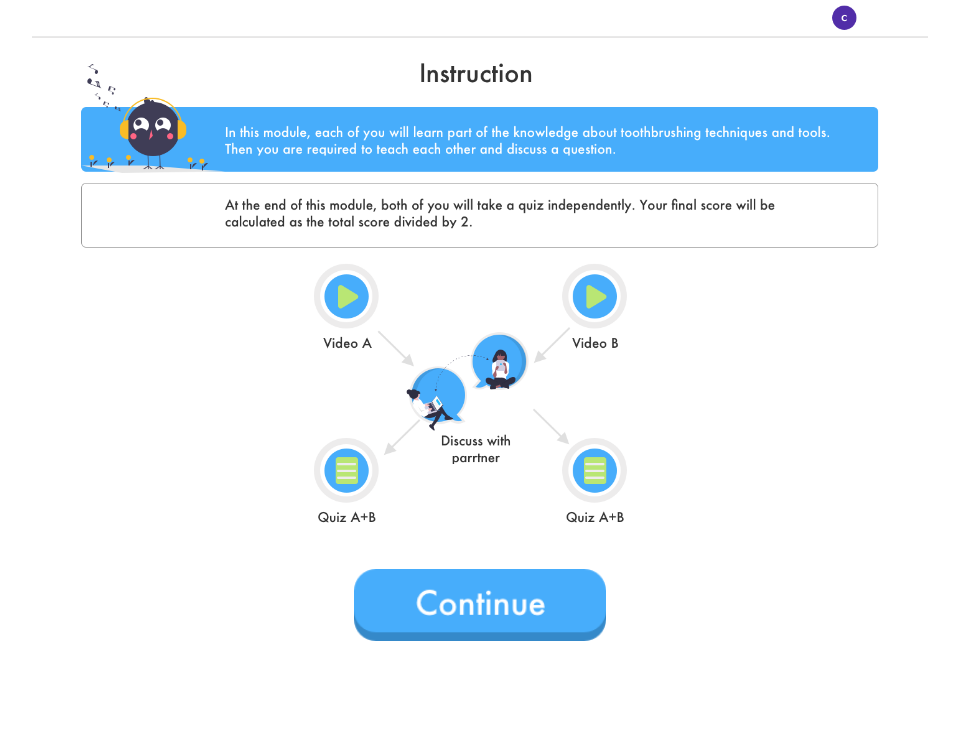
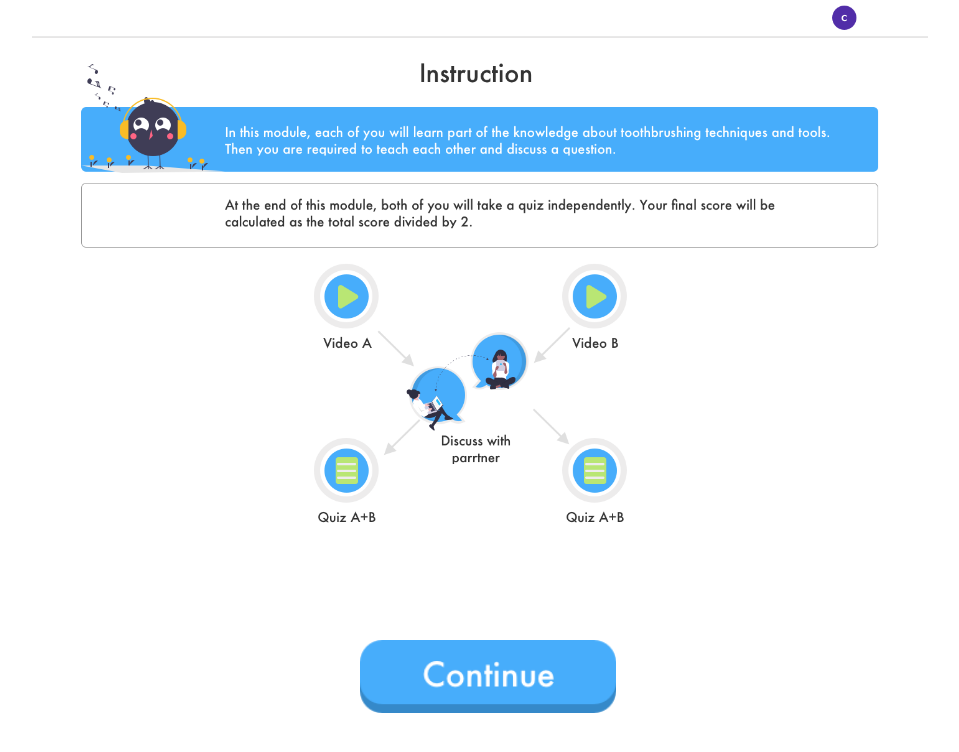
Before and after one commit to April-Xu/TOL-project2, a website: page session 1/1.html in a window 1280 px wide. Shown: the whole page, without its empty margins (160-1119 px from the left). Drawn offline with Linux system fonts and the light colour scheme.

Commit message:
update btn position

```diff
--- a/style.css
+++ b/style.css
@@ -61,8 +61,10 @@ body {
 }
 
 .continue{
-    margin-top: 45%;
+    position: absolute;
+    top: 80%;
     text-align: center;
+    width: 100%;
 }
 
 .video {
```
Also changed, not shown: 2 other files.
